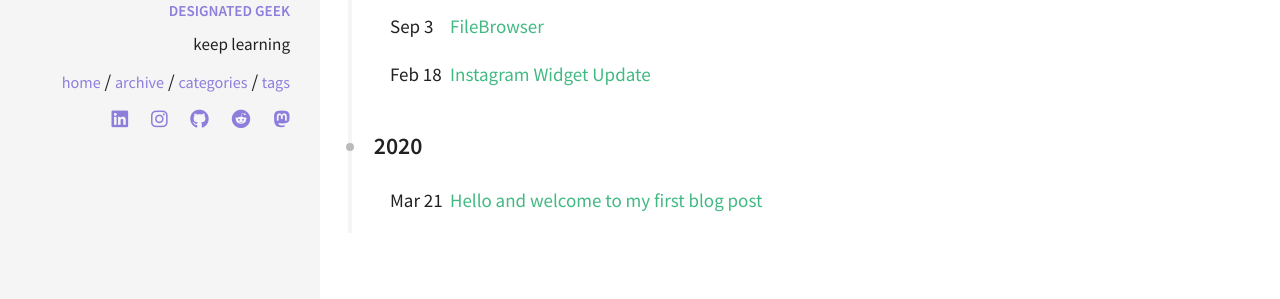
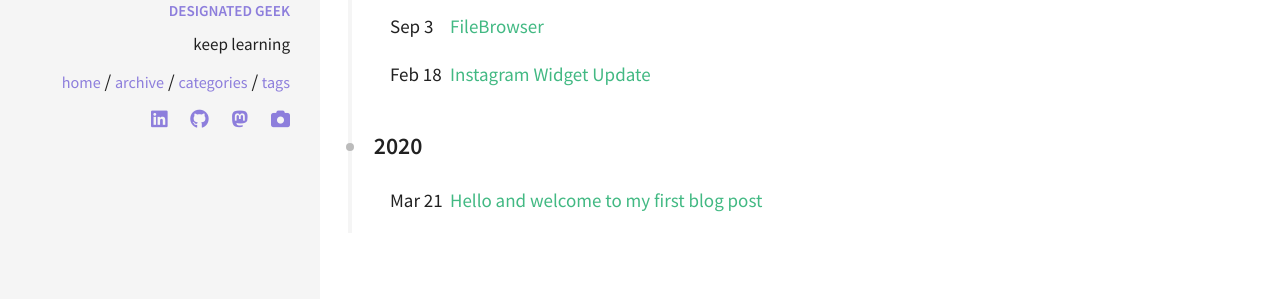
Before and after one commit to rvelasq/rvelasq.github.io, a Jekyll site: the page built from archive.html, in a window 1280 px wide. Shown: the part 441-740 px from the top of the page. Built offline with Jekyll 4.4.1, drawn with Linux system fonts in a browser that asks for light colours.

Commit message:
add pixelfed link, remove reddit, instagram

```diff
--- a/_config.yml
+++ b/_config.yml
@@ -54,7 +54,7 @@ owner:
   linkedin: monvelasquez
   skype: #username
   xing: #username
-  instagram: supermamon
+  instagram: #supermamon
   lastfm: #username
   tumblr: #username
   pinterest: #username
@@ -67,6 +67,7 @@ owner:
   flickr: #username
   500px: #username
   codepen: #username
-  reddit: supermamon
+  reddit: #supermamon
   telegram: #username
   mastodon: velasq.com/@ray
+  pixelfed: rv
--- a/_includes/social-links.html
+++ b/_includes/social-links.html
@@ -1,7 +1,7 @@
 <script type="text/javascript">
   // based on http://stackoverflow.com/a/10300743/280842
   function gen_mail_to_link(hs, subject) {
-    var lhs,rhs;
+    var lhs, rhs;
     var p = hs.split('@');
     lhs = p[0];
     rhs = p[1];
@@ -13,34 +13,62 @@
 <div class="social-links">
   <ul>
     {% if author.email %}
-      <li>
+    <li>
       <script>gen_mail_to_link('{{ author.email }}', 'Hello from website');</script>
-      </li>
+    </li>
     {% endif %}
-    {% if author.twitter %}<li><a href="http://twitter.com/{{ author.twitter }}" class="social-link-item" target="_blank"><i class="fa-brands fa-twitter"></i></a></li>{% endif %}
-    {% if author.facebook %}<li><a href="http://facebook.com/{{ author.facebook }}" class="social-link-item" target="_blank"><i class="fa-brands fa-facebook"></i></a></li>{% endif %}
-    {% if author.google.plus %}<li><a href="http://plus.google.com/+{{ author.google.plus }}" class="social-link-item" target="_blank"><i class="fa-brands fa-google-plus"></i> Google+</a></li>{% endif %}
-    {% if author.linkedin %}<li><a href="http://linkedin.com/in/{{ author.linkedin }}" class="social-link-item" target="_blank"><i class="fa-brands fa-linkedin"></i></a></li>{% endif %}
-    {% if author.skype %}<li><a href="skype:{{ author.skype }}" class="social-link-item" target="_blank"><i class="fa-brands fa-skype"></i></a></li>{% endif %}
-    {% if author.xing %}<li><a href="http://www.xing.com/profile/{{ author.xing }}" class="social-link-item" target="_blank"><i class="fa-brands fa-xing"></i></a></li>{% endif %}
-    {% if author.instagram %}<li><a href="http://instagram.com/{{ author.instagram }}" class="social-link-item" target="_blank"><i class="fa-brands fa-instagram"></i></a></li>{% endif %}
-    {% if author.tumblr %}<li><a href="http://{{ author.tumblr }}.tumblr.com" class="social-link-item" target="_blank"><i class="fa-brands fa-tumblr"></i></a></li>{% endif %}
-    {% if author.github %}<li><a href="http://github.com/{{ author.github }}" class="social-link-item" target="_blank"><i class="fa-brands fa-github"></i></a></li>{% endif %}
-    {% if author.gitlab %}<li><a href="http://gitlab.com/u/{{ author.gitlab }}" class="social-link-item" target="_blank"><i class="fa-brands fa-gitlab"></i></a></li>{% endif %}
-    {% if author.stackoverflow %}<li><a href="http://stackoverflow.com/users/{{ author.stackoverflow }}" class="social-link-item" target="_blank"><i class="fa-brands fa-stack-overflow"></i></a></li>{% endif %}
-    {% if author.lastfm %}<li><a href="http://lastfm.com/user/{{ author.lastfm }}" class="social-link-item" target="_blank"><i class="fa-brands fa-music"></i></a></li>{% endif %}
-    {% if author.dribbble %}<li><a href="http://dribbble.com/{{ author.dribbble }}" class="social-link-item" target="_blank"><i class="fa-brands fa-dribbble"></i></a></li>{% endif %}
-    {% if author.pinterest %}<li><a href="http://www.pinterest.com/{{ author.pinterest }}" class="social-link-item" target="_blank"><i class="fa-brands fa-pinterest"></i></a></li>{% endif %}
-    {% if author.foursquare %}<li><a href="http://foursquare.com/{{ author.foursquare }}" class="social-link-item" target="_blank"><i class="fa-brands fa-foursquare"></i></a></li>{% endif %}
-    {% if author.steam %}<li><a href="http://steamcommunity.com/id/{{ author.steam }}" class="social-link-item" target="_blank"><i class="fa-brands fa-steam"></i></a></li>{% endif %}
-    {% if author.youtube %}<li><a href="https://youtube.com/user/{{ author.youtube }}" class="social-link-item" target="_blank"><i class="fa-brands fa-youtube"></i></a></li>{% endif %}
-    {% if author.soundcloud %}<li><a href="http://soundcloud.com/{{ author.soundcloud }}" class="social-link-item" target="_blank"><i class="fa-brands fa-soundcloud"></i></a></li>{% endif %}
-    {% if author.weibo %}<li><a href="http://www.weibo.com/{{ author.weibo }}" class="social-link-item" target="_blank"><i class="fa-brands fa-weibo"></i></a></li>{% endif %}
-    {% if author.flickr %}<li><a href="http://www.flickr.com/{{ author.flickr }}" class="social-link-item" target="_blank"><i class="fa-brands fa-flickr"></i></a></li>{% endif %}
-    {% if author.500px %}<li><a href="http://www.500px.com/{{ author.500px }}" class="social-link-item" target="_blank"><i class="fa-brands fa-500px"></i></a></li>{% endif %}
-    {% if author.codepen %}<li><a href="http://codepen.io/{{ author.codepen }}" class="social-link-item" target="_blank"><i class="fa-brands fa-codepen"></i></a></li>{% endif %}
-    {% if author.reddit %}<li><a href="https://reddit.com/user/{{ author.reddit }}" class="social-link-item" target="_blank"><i class="fa-brands fa-reddit"></i></a></li>{% endif %}
-    {% if author.telegram %}<li><a href="https://t.me/{{ author.telegram }}" class="social-link-item" target="_blank"><i class="fa-brands fa-telegram"></i></a></li>{% endif %}
-    {% if author.mastodon %}<li><a rel="me" href="https://{{ author.mastodon }}" class="social-link-item" target="_blank"><i class="fa-brands fa-mastodon"></i></a></li>{% endif %}
+    {% if author.twitter %}<li><a href="http://twitter.com/{{ author.twitter }}" class="social-link-item"
+        target="_blank"><i class="fa-brands fa-twitter"></i></a></li>{% endif %}
+    {% if author.facebook %}<li><a href="http://facebook.com/{{ author.facebook }}" class="social-link-item"
+        target="_blank"><i class="fa-brands fa-facebook"></i></a></li>{% endif %}
+    {% if author.google.plus %}<li><a href="http://plus.google.com/+{{ author.google.plus }}" class="social-link-item"
+        target="_blank"><i class="fa-brands fa-google-plus"></i> Google+</a></li>{% endif %}
+    {% if author.linkedin %}<li><a href="http://linkedin.com/in/{{ author.linkedin }}" class="social-link-item"
+        target="_blank"><i class="fa-brands fa-linkedin"></i></a></li>{% endif %}
+    {% if author.skype %}<li><a href="skype:{{ author.skype }}" class="social-link-item" target="_blank"><i
+          class="fa-brands fa-skype"></i></a></li>{% endif %}
+    {% if author.xing %}<li><a href="http://www.xing.com/profile/{{ author.xing }}" class="social-link-item"
+        target="_blank"><i class="fa-brands fa-xing"></i></a></li>{% endif %}
+    {% if author.instagram %}<li><a href="http://instagram.com/{{ author.instagram }}" class="social-link-item"
+        target="_blank"><i class="fa-brands fa-instagram"></i></a></li>{% endif %}
+    {% if author.tumblr %}<li><a href="http://{{ author.tumblr }}.tumblr.com" class="social-link-item"
+        target="_blank"><i class="fa-brands fa-tumblr"></i></a></li>{% endif %}
+    {% if author.github %}<li><a href="http://github.com/{{ author.github }}" class="social-link-item"
+        target="_blank"><i class="fa-brands fa-github"></i></a></li>{% endif %}
+    {% if author.gitlab %}<li><a href="http://gitlab.com/u/{{ author.gitlab }}" class="social-link-item"
+        target="_blank"><i class="fa-brands fa-gitlab"></i></a></li>{% endif %}
+    {% if author.stackoverflow %}<li><a href="http://stackoverflow.com/users/{{ author.stackoverflow }}"
+        class="social-link-item" target="_blank"><i class="fa-brands fa-stack-overflow"></i></a></li>{% endif %}
+    {% if author.lastfm %}<li><a href="http://lastfm.com/user/{{ author.lastfm }}" class="social-link-item"
+        target="_blank"><i class="fa-brands fa-music"></i></a></li>{% endif %}
+    {% if author.dribbble %}<li><a href="http://dribbble.com/{{ author.dribbble }}" class="social-link-item"
+        target="_blank"><i class="fa-brands fa-dribbble"></i></a></li>{% endif %}
+    {% if author.pinterest %}<li><a href="http://www.pinterest.com/{{ author.pinterest }}" class="social-link-item"
+        target="_blank"><i class="fa-brands fa-pinterest"></i></a></li>{% endif %}
+    {% if author.foursquare %}<li><a href="http://foursquare.com/{{ author.foursquare }}" class="social-link-item"
+        target="_blank"><i class="fa-brands fa-foursquare"></i></a></li>{% endif %}
+    {% if author.steam %}<li><a href="http://steamcommunity.com/id/{{ author.steam }}" class="social-link-item"
+        target="_blank"><i class="fa-brands fa-steam"></i></a></li>{% endif %}
+    {% if author.youtube %}<li><a href="https://youtube.com/user/{{ author.youtube }}" class="social-link-item"
+        target="_blank"><i class="fa-brands fa-youtube"></i></a></li>{% endif %}
+    {% if author.soundcloud %}<li><a href="http://soundcloud.com/{{ author.soundcloud }}" class="social-link-item"
+        target="_blank"><i class="fa-brands fa-soundcloud"></i></a></li>{% endif %}
+    {% if author.weibo %}<li><a href="http://www.weibo.com/{{ author.weibo }}" class="social-link-item"
+        target="_blank"><i class="fa-brands fa-weibo"></i></a></li>{% endif %}
+    {% if author.flickr %}<li><a href="http://www.flickr.com/{{ author.flickr }}" class="social-link-item"
+        target="_blank"><i class="fa-brands fa-flickr"></i></a></li>{% endif %}
+    {% if author.500px %}<li><a href="http://www.500px.com/{{ author.500px }}" class="social-link-item"
+        target="_blank"><i class="fa-brands fa-500px"></i></a></li>{% endif %}
+    {% if author.codepen %}<li><a href="http://codepen.io/{{ author.codepen }}" class="social-link-item"
+        target="_blank"><i class="fa-brands fa-codepen"></i></a></li>{% endif %}
+    {% if author.reddit %}<li><a href="https://reddit.com/user/{{ author.reddit }}" class="social-link-item"
+        target="_blank"><i class="fa-brands fa-reddit"></i></a></li>{% endif %}
+    {% if author.telegram %}<li><a href="https://t.me/{{ author.telegram }}" class="social-link-item" target="_blank"><i
+          class="fa-brands fa-telegram"></i></a></li>{% endif %}
+    {% if author.mastodon %}<li><a rel="me" href="https://{{ author.mastodon }}" class="social-link-item"
+        target="_blank"><i class="fa-brands fa-mastodon"></i></a></li>{% endif %}
+    {% if author.pixelfed %}<li><a rel="me" href="https://pixelfed.social/{{ author.pixelfed }}"
+        class="social-link-item" target="_blank"><i class="fa-solid fa-camera"></i></a></li>{% endif %}
+
   </ul>
 </div>
```
